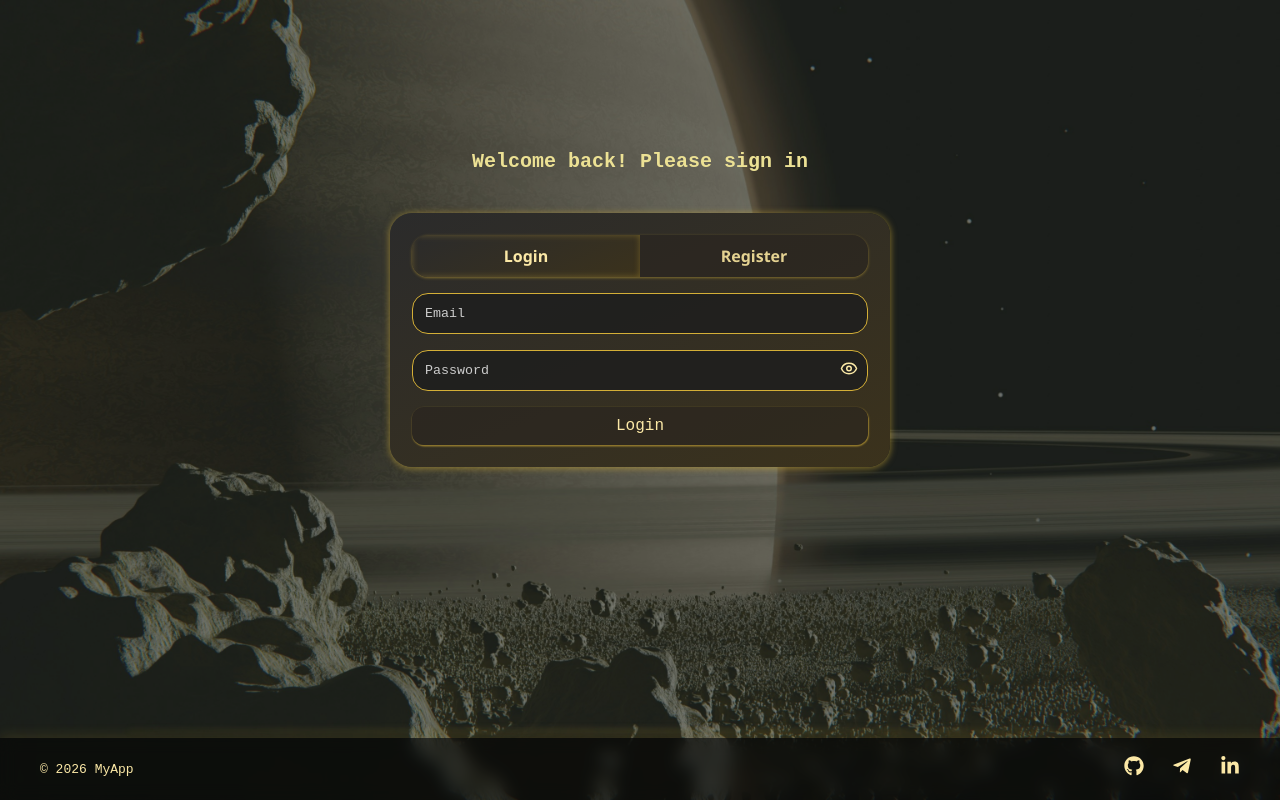
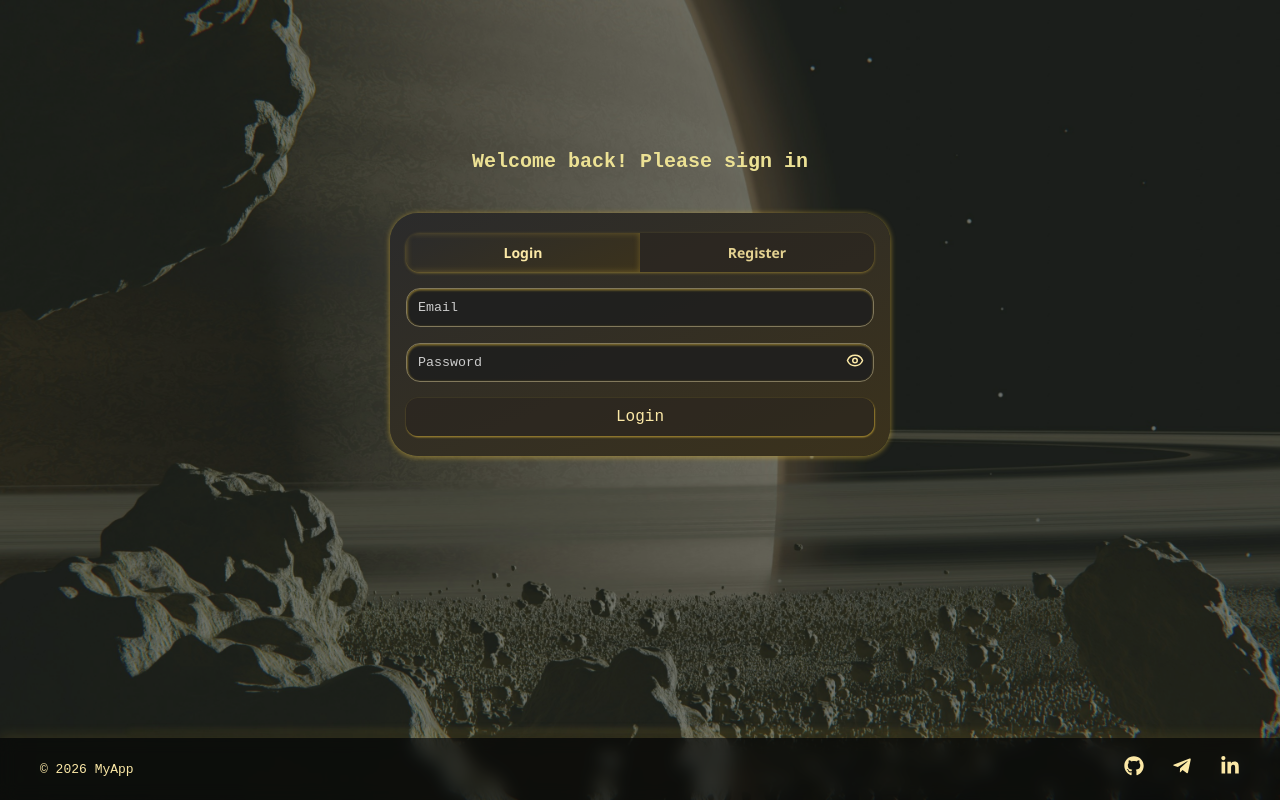
Before and after one commit to Ashot-js/Portfolio, a React (Vite) app: page /auth in a window 1280 px wide. Built offline with nearby package versions, Linux system fonts and the light colour scheme.

Commit message:
update myAp

```diff
--- a/src/components/navbar/Navbar.scss
+++ b/src/components/navbar/Navbar.scss
@@ -1,13 +1,13 @@
 .Nav {
   user-select: none;
   position: fixed;
-  top: 15px;
-  left: 30px;
-  right: 30px;
+  top: 12px;
+  left: 15px;
+  right: 15px;
   display: flex;
   align-items: center;
   justify-content: space-between;
-  padding: 0.3rem 0.3rem;
+  padding: 0.5rem;
 
   /* Фон как у баннера и формы */
   background: linear-gradient(155deg, #2b2b2b, #3b321c);
@@ -19,7 +19,7 @@
   z-index: 1000;
 
   .Nav_logo img {
-    width: 50px;
+    width: 40px;
     border-radius: 50%;
     cursor: pointer;
     transition: transform 0.25s ease;
--- a/src/components/ui/button/Button.scss
+++ b/src/components/ui/button/Button.scss
@@ -1,6 +1,6 @@
 .btn {
   padding: 12px 16px;
-  border-radius: 12px;
+
   border: none;
   cursor: pointer;
   font-family: monospace;
@@ -9,17 +9,12 @@
   transition: all 0.25s ease;
   text-align: center;
 
-  /* Основная кнопка Submit */
   &.btn--primary {
     align-self: flex-start;
     padding: 8px 20px;
-    margin-top: 12px;
+    margin-top: 4px;
     box-shadow: 0.5px 1px 0.5px 1px rgba(212, 175, 55, 0.6);
-    background: linear-gradient(
-      155deg,
-      #2b2b2b,
-      #3b321c
-    ); /* как баннер/форма */
+    background: linear-gradient(155deg, #2b2b2b, #3b321c);
 
     border-radius: 6px;
     font-weight: 600;
@@ -30,19 +25,18 @@
     &:hover {
       background: linear-gradient(155deg, #3b321c, #2b2b2b);
       color: #fff;
-      transform: translateY(-1px);
+      transform: translateY(-1.5px);
       box-shadow: 0 0.5px 6px 0.5px rgba(212, 175, 55, 0.6);
     }
-
     &:disabled {
       opacity: 0.6;
       cursor: not-allowed;
     }
   }
 
-  /* Вкладки Login / Register */
   &.btn--secondary {
-    padding: 10px 14px;
+    border-radius: 12px;
+    padding: 10px;
     background: rgba(40, 35, 30, 0.6);
     color: #fbe8a6;
     box-shadow: 0.5px 1px 1.5px 0.5px rgba(212, 175, 55, 0.6);
@@ -52,12 +46,14 @@
     &.active {
       background: linear-gradient(155deg, #494330, #b0934a);
       color: #1c1c1c;
-      box-shadow: inset 0 0 8px rgba(212, 175, 55, 0.5);
+      box-shadow: inset 0.5px 1px 2px 0.5px rgba(212, 175, 55, 0.5);
     }
 
     &:hover {
-      background: rgba(212, 175, 55, 0.2);
+      background: linear-gradient(155deg, #3b321c, #2b2b2b);
       color: #fff;
+      transform: translateY(-1.5px);
+      box-shadow: 0 0.5px 6px 0.5px rgba(212, 175, 55, 0.6);
     }
   }
 }
--- a/src/pages/auth/Auth.scss
+++ b/src/pages/auth/Auth.scss
@@ -60,25 +60,25 @@
   z-index: 1;
   max-width: 500px;
   width: 90%;
-  padding: 22px;
-  border-radius: 22px;
+  padding: 20px 16px;
+  border-radius: 28px;
   background: linear-gradient(155deg, #2b2b2b, #3b321c);
-  box-shadow: 0 1px 6px 1px rgba(212, 175, 55, 0.5);
+  box-shadow: 0 1px 5px 1px rgba(212, 175, 55, 0.5);
   transition: background 0.3s ease;
 
   .AuthPage_toggle {
     display: flex;
     box-shadow: 0 1px 3px rgba(212, 175, 55, 0.5);
-    border-radius: 16px;
+    border-radius: 14px;
     overflow: hidden;
     margin-bottom: 16px;
 
     .segment {
       flex: 1;
       text-align: center;
-      padding: 10px 0;
+      padding: 10px;
       font-weight: 600;
-      font-size: 16px;
+      font-size: 14px;
       background: rgba(40, 35, 30, 0.6);
       color: #e4d291;
       cursor: pointer;
--- a/src/pages/contact/Contact.scss
+++ b/src/pages/contact/Contact.scss
@@ -22,8 +22,8 @@
 
 /* Общие стили для обоих контейнеров */
 .ContactContainer {
-  max-width: 820px;
-  padding: 32px 40px;
+  max-width: 720px;
+  padding: 24px 28px;
   background: linear-gradient(155deg, #2b2b2b, #302a1a);
   border-radius: 12px;
   box-shadow: 0 1px 4px 1px rgba(181, 155, 68, 0.5);
--- a/src/pages/login/Login.scss
+++ b/src/pages/login/Login.scss
@@ -12,15 +12,15 @@
   // Форма занимает всю ширину контейнера
 
   input {
-    padding: 12px;
+    padding: 11px;
     // Внутренний отступ поля ввода
 
-    border-radius: 16px;
+    border-radius: 14px;
     // Скругленные углы поля
 
-    border: 1px solid #d4af37;
+    border: 0.5px solid #82795c;
     // Золотистая рамка вокруг input
-
+    box-shadow: inset 0.5px 1px 2px 0.5px rgba(212, 175, 55, 0.5);
     background: rgba(30, 30, 30, 0.85);
     // Темный полупрозрачный фон
 
@@ -52,13 +52,9 @@
 
   .error {
     color: #ed6a6a;
-    // Красный цвет текста ошибки
-
     font-size: 12px;
-    // Размер шрифта ошибки
-
-    margin-bottom: 2px;
-    // Отступ снизу после ошибки
+    margin-bottom: -2px;
+    margin-top: -2px;
   }
 
   .password-wrapper {
@@ -72,7 +68,7 @@
       flex: 1;
       // Поле пароля занимает всю доступную ширину
 
-      padding-right: 36px;
+      padding-right: 10px;
       // Отступ справа для иконки
     }
 
--- a/src/pages/register/Register.scss
+++ b/src/pages/register/Register.scss
@@ -12,15 +12,15 @@
   // Форма занимает всю ширину контейнера
 
   input {
-    padding: 12px;
+    padding: 10px;
     // Внутренние отступы для всех input
 
-    border-radius: 16px;
+    border-radius: 14px;
     // Скругленные углы поля
 
-    border: 1px solid #d4af37;
+    border: 0.5px solid #82795c;
     // Золотистая рамка
-
+    box-shadow: inset 0.5px 1px 2px 0.5px rgba(212, 175, 55, 0.5);
     background: rgba(30, 30, 30, 0.85);
     // Темный полупрозрачный фон
 
@@ -52,13 +52,9 @@
 
   .error {
     color: #ed6a6a;
-    // Красный цвет текста ошибки
-
     font-size: 12px;
-    // Размер шрифта ошибки
-
-    margin-bottom: 2px;
-    // Отступ снизу после ошибки
+    margin-bottom: -2px;
+    margin-top: -2px;
   }
 
   .password-wrapper {
```
